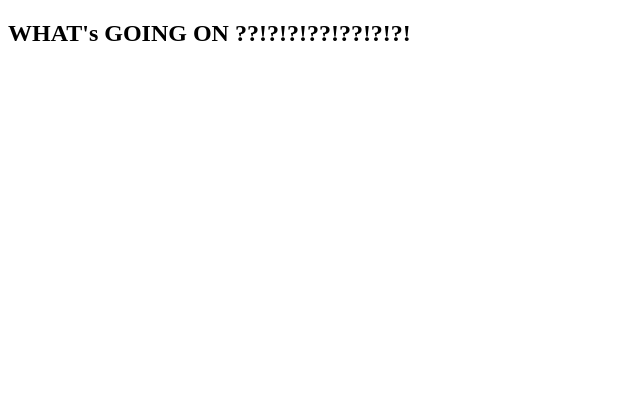
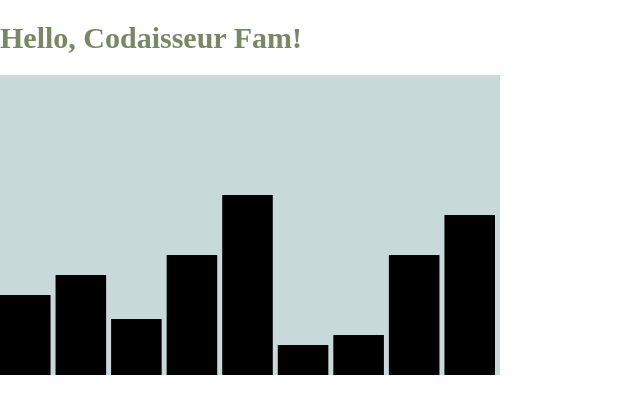
Before and after one commit to anton-mladenov/D3-playground, a website: page testing/index.html in a window 1280 px wide. Shown: the whole page, without its empty margins (0-640 px from the left). Drawn offline with nearby package versions, Linux system fonts and the light colour scheme.

Commit message:
serving html css and js files straight from the server

```diff
--- a/testing/index.html
+++ b/testing/index.html
@@ -3,8 +3,8 @@
 
 <head>
 	<meta charset="utf-8">
-	<title>Anton's Universe</title>
-	<link href="./index.css" rel="stylesheet">
+	<title>D3 Playground</title>
+	<link rel="stylesheet" href="/styles.css">
 </head>
 
 <header>
@@ -12,15 +12,18 @@
 </header>
 
 <body>
-	<section>
-		<div>
-			<h1>
-				WHAT's GOING ON ??!?!?!??!??!?!?!
-			</h1>
-		</div>
-	</section>
+	<!-- <section> -->
+	<!-- <div> -->
+	<div class="hello">
+		<h2>Hello, Codaisseur Fam!</h2>
+	</div>
 
-	<script type="text/javascript" src="./index.js"></script>
+	<svg class="bar-chart"></svg>
+	<!-- </div> -->
+	<!-- </section> -->
+
+	<script src="https://d3js.org/d3.v5.js"></script>
+	<script type="text/javascript" src="/main.js"></script>
 </body>
 
 <footer>
--- /dev/null
+++ b/testing/main.js
@@ -0,0 +1,31 @@
+
+d3.select("h1").style("color", "red")
+
+// javascript
+var dataset = [80, 100, 56, 120, 180, 30, 40, 120, 160];
+
+var svgWidth = 500;
+var svgHeight = 300
+var barPadding = 5;
+var barWidth = (svgWidth / dataset.length);
+
+
+var svg = d3.select('svg')
+	.attr("width", svgWidth)
+	.attr("height", svgHeight);
+
+var barChart = svg.selectAll("rect")
+	.data(dataset)
+	.enter()
+	.append("rect")
+	.attr("y", function (d) {
+		return svgHeight - d
+	})
+	.attr("height", function (d) {
+		return d;
+	})
+	.attr("width", barWidth - barPadding)
+	.attr("transform", function (d, i) {
+		var translate = [barWidth * i, 0];
+		return "translate(" + translate + ")";
+	});
--- /dev/null
+++ b/testing/styles.css
@@ -0,0 +1,18 @@
+html, body {
+    margin: 0;
+    padding: 0;
+}
+
+.bar-chart {
+    background-color: #C7D9D9;
+    }
+
+.what {
+	color: #C7D9D9
+}
+
+.hello {
+  font-size: 20px;
+  line-height: 25px;
+  color: #768960;
+}
```
Also changed, not shown: testing/server.js (+23 -10 lines), testing/index.css (deleted), testing/index.js (deleted).
